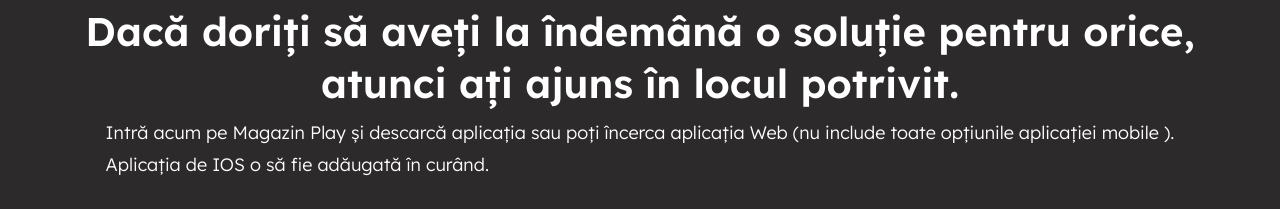
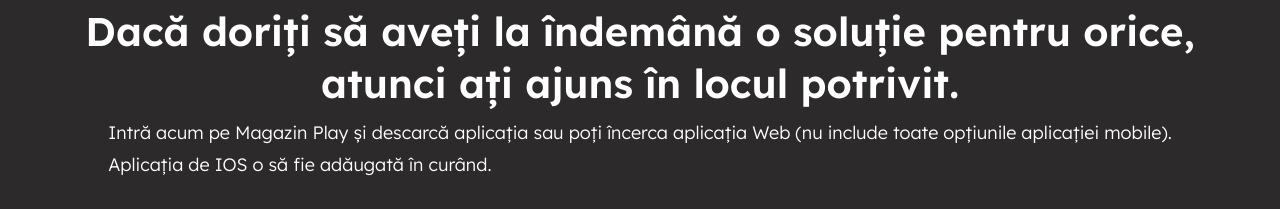
Before and after one commit to taskrealm/taskrealm.github.io, a website built with Parcel: page index.html in a window 1280 px wide. Shown: the part 1740-1949 px from the top of the page. Built offline with nearby package versions, Linux system fonts and the light colour scheme; files whose address does not match are found by name.

Commit message:
fix space

```diff
--- a/index.html
+++ b/index.html
@@ -215,9 +215,8 @@
                   <span>
                     Intră acum pe Magazin Play și descarcă aplicația sau poți
                     încerca aplicația Web (nu include toate opțiunile aplicației
-                    mobile
+                    mobile).
                   </span>
-                  <span>).</span>
                   <br />
                   <span>Aplicația de IOS o să fie adăugată în curând.</span>
                 </span>
```
